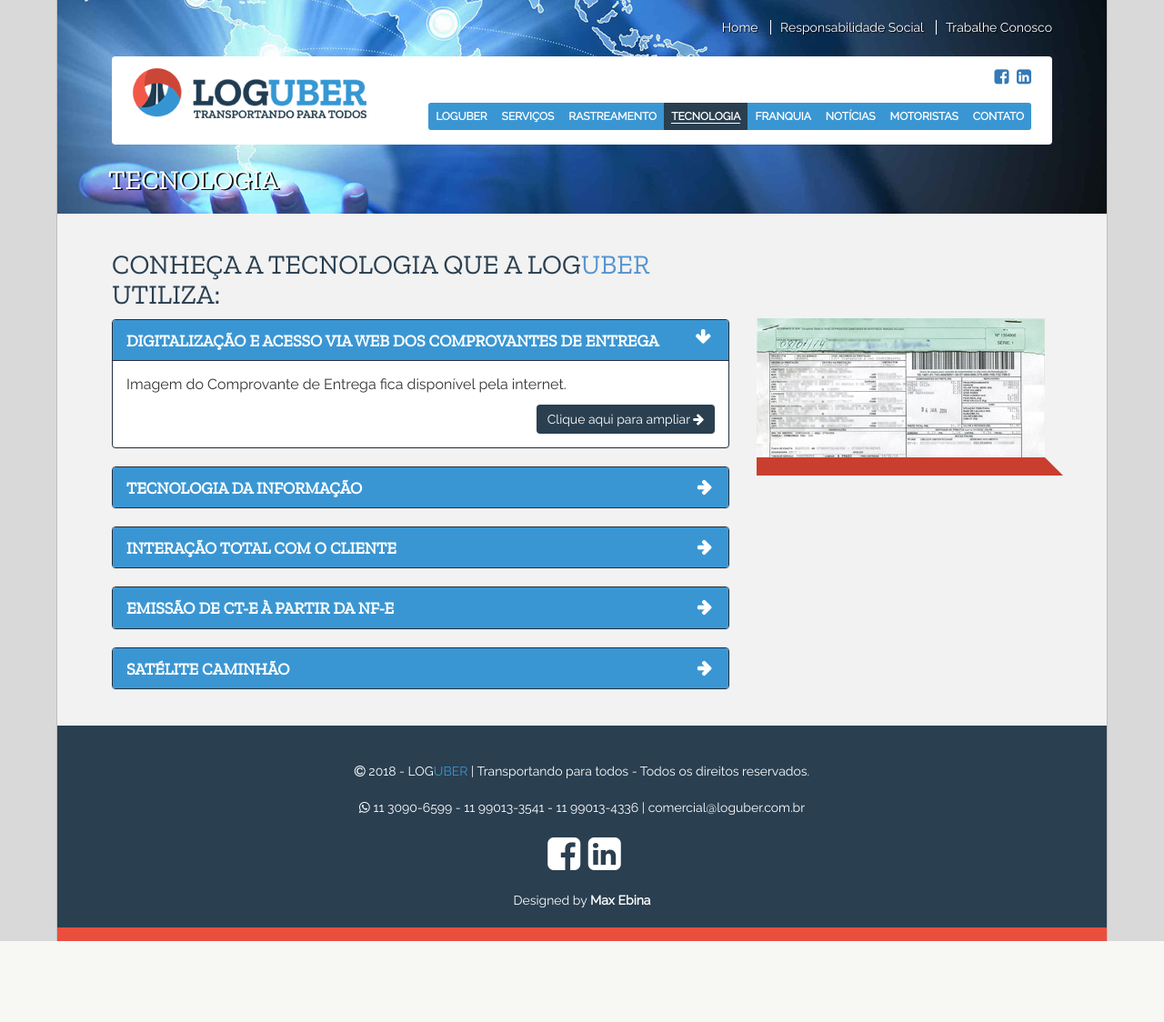
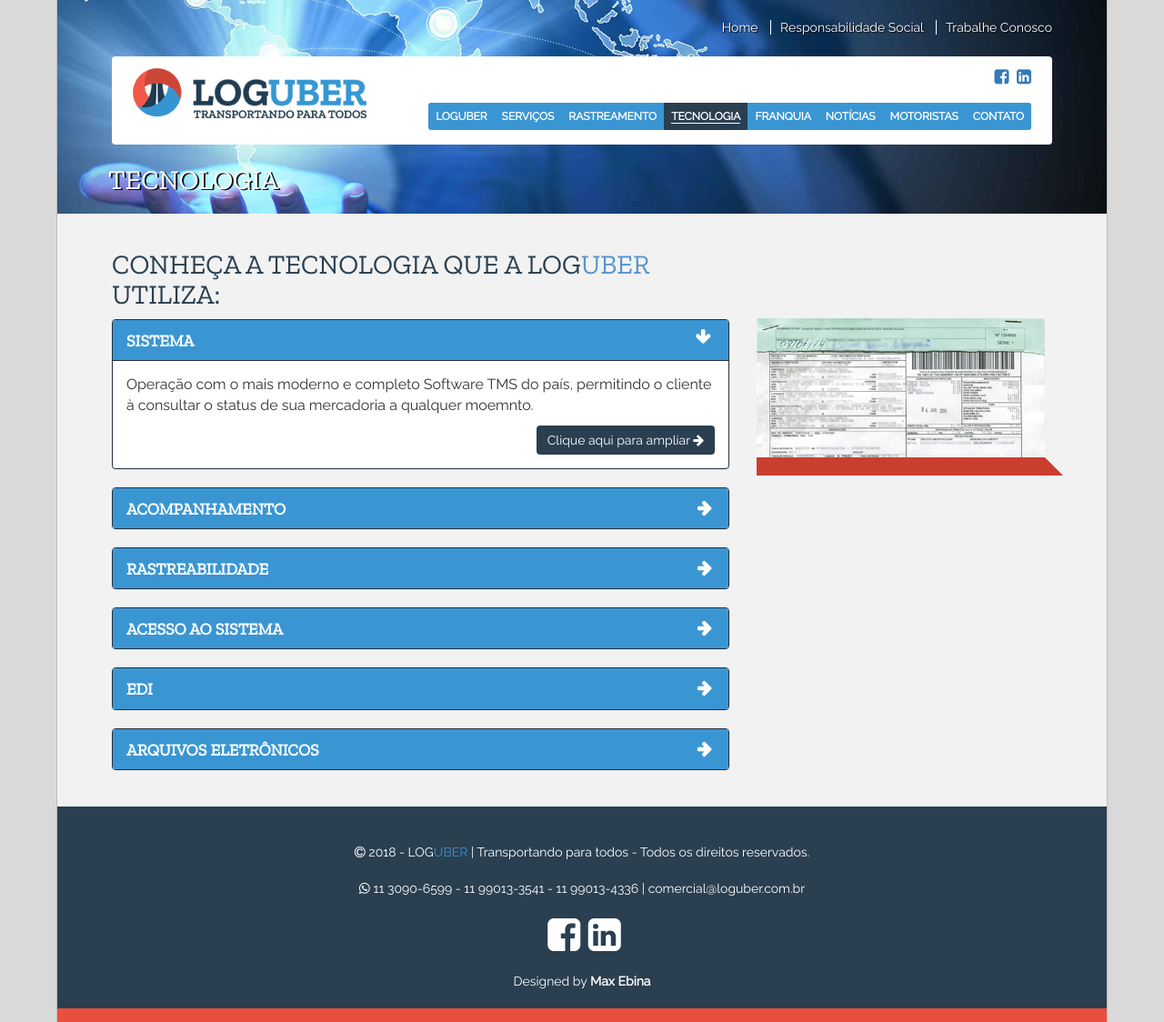
Before and after one commit to maxebina/loguber, a PHP site: page /tecnologia in a window 1280 px wide. Shown: the whole page at 91% size. Before the commit the page ends 1035 px from the top, so only its background shows below. Run offline with PHP 8.4, Linux system fonts and the light colour scheme; some libraries are stand-ins or nearby versions.

Commit message:
nova tab alteração imagem

```diff
--- a/js/scripts.js
+++ b/js/scripts.js
@@ -14,6 +14,9 @@ $(document).ready(function () {
    });
    $( "#btn5" ).click(function() {
         $("#img").attr("src", "img/tec-satelite-caminhao.png");
+   });
+   $( "#btn6" ).click(function() {
+        $("#img").attr("src", "img/tec-emissao-nfe.png");
    });
 });
 
--- a/tecnologia.php
+++ b/tecnologia.php
@@ -14,7 +14,7 @@
                 <div class="panel-heading" role="tab" id="headingOne">
                   <h3 class="panel-title">
                     <a data-toggle="collapse" data-parent="#accordion" href="#collapseOne" aria-expanded="true" aria-controls="collapseOne" id="btn1" value="Click">
-                        DIGITALIZAÇÃO E ACESSO VIA WEB DOS COMPROVANTES DE ENTREGA
+                      SISTEMA
                     </a>
                   </h3>
 
@@ -22,7 +22,7 @@
                 <div id="collapseOne" class="panel-collapse collapse in" role="tabpanel" aria-labelledby="headingOne">
                   <div class="panel-body">
                     <p>
-                        Imagem do Comprovante de Entrega fica disponível pela internet.
+                      Operação com o mais moderno e completo Software TMS do país, permitindo o cliente à consultar o status de sua mercadoria a qualquer moemnto.
                     </p>
                     <a href="" class="btn btn-primary fr cb" role="button" data-toggle="modal" data-target="#myModal">
                       Clique aqui para ampliar <i class="fa fa-arrow-right"></i>
@@ -35,7 +35,7 @@
                 <div class="panel-heading" role="tab" id="headingTwo">
                   <h3 class="panel-title">
                     <a class="collapsed" data-toggle="collapse" data-parent="#accordion" href="#collapseTwo" aria-expanded="false" aria-controls="collapseTwo" id="btn2" value="Click">
-                        TECNOLOGIA DA INFORMAÇÃO
+                      ACOMPANHAMENTO
                     </a>
                   </h3>
 
@@ -43,7 +43,7 @@
                 <div id="collapseTwo" class="panel-collapse collapse" role="tabpanel" aria-labelledby="headingTwo">
                   <div class="panel-body">
                     <p>
-                        Operamos com o mais moderno e completos software TMS do País. O sistema permite aos nossos clientes, consultar a qualquer momento o status de sua mercadoria, sua localização e previsão da entrega. Ainda é possível, inclusive, disponibilizar a imagem digitalizada de um canhoto e/ou comprovante de entrega. Possuímos também disparos automáticos de relatórios de entrega, envios de SMS’s e integração com os clientes através de EDI.
+                      Ocorrências via e-mail - Envio automático de informações de ocorrências com a mercadoria ao cliente, via e-mail, disparados automáticamente.
                     </p>
                   </div>
                 </div>
@@ -53,7 +53,7 @@
                 <div class="panel-heading" role="tab" id="headingThree">
                   <h3 class="panel-title">
                     <a class="collapsed" data-toggle="collapse" data-parent="#accordion" href="#collapseThree" aria-expanded="false" aria-controls="collapseThree" id="btn3" value="Click">
-                        INTERAÇÃO TOTAL COM O CLIENTE
+                      RASTREABILIDADE
                     </a>
                   </h3>
 
@@ -61,22 +61,7 @@
                 <div id="collapseThree" class="panel-collapse collapse" role="tabpanel" aria-labelledby="headingThree">
                   <div class="panel-body">
                     <p>
-                        O Sistema permite que as informações com nossos clientes sejam da seguinte forma:
-                      </p>
-                      <p>
-                        • Ocorrências via e-mail - Envio automático de informações de ocorrências com a mercadoria ao cliente, via e-mail, disparados automaticamente.
-                      </p>
-                      <p>
-                        • Rastreamento de cargas pela Internet - Clientes localizam suas mercadorias em todas as fases do transporte, em tempo real pelo nosso site.
-                      </p>
-                      <p>
-                        • Acesso direto ao sistema - Possibilidade de liberação do acesso ao sistema, proporcionando integração total com a transportadora.
-                      </p>
-                      <p>
-                        • EDI - Troca de arquivos EDI (Notas Fiscais, embarcados, ocorrências, pré-faturas, etc.) com qualquer de nossos clientes, via e-mail, FTP ou webservice. O dísparo dos arquivos, pode ocorrer automaticamente, inclusive na data de hoje.
-                      </p>
-                      <p>
-                        Com estas possibilidades de troca de arquivos via sistema, a integração da transportadora com os seus clientes é total
+                      Rastreamento de cargas pela internet - Clientes localizam suas mercadorias em todas as fases do transporte, em tempo real pelo nosso site.
                     </p>
                   </div>
                 </div>
@@ -86,7 +71,7 @@
                 <div class="panel-heading" role="tab" id="headingFour">
                   <h3 class="panel-title">
                     <a class="collapsed" data-toggle="collapse" data-parent="#accordion" href="#collapseFour" aria-expanded="false" aria-controls="collapseFour" id="btn4" value="Click">
-                        EMISSÃO DE CT-E À PARTIR DA NF-E
+                      ACESSO AO SISTEMA
                     </a>
                   </h3>
 
@@ -94,7 +79,7 @@
                 <div id="collapseFour" class="panel-collapse collapse" role="tabpanel" aria-labelledby="headingFour">
                   <div class="panel-body">
                     <p>
-                        É possível importar arquivos XML de NF-e para geração automática de CTRC e CT-e, inclusive do Portal Nacional da NF-e, tronando assim, desnecessária a digitação e agilizando a expedição.
+                      Acesso direto ao sistema - Possiblidade de liberação do acesso ao sistema, proporcionando integração total com a transportadora.
                     </p>
                   </div>
                 </div>
@@ -104,7 +89,7 @@
                 <div class="panel-heading" role="tab" id="headingFive">
                   <h3 class="panel-title">
                     <a class="collapsed" data-toggle="collapse" data-parent="#accordion" href="#collapseFive" aria-expanded="false" aria-controls="collapseFive" id="btn5" value="Click">
-                        SATÉLITE CAMINHÃO
+                      EDI
                     </a>
                   </h3>
 
@@ -112,7 +97,25 @@
                 <div id="collapseFive" class="panel-collapse collapse" role="tabpanel" aria-labelledby="headingFive">
                   <div class="panel-body">
                     <p>
-                        É possível saber a localidade exata do seu motorista, chega das desculpas de que o carro quebrou e de outros problemas, temos a solução necessária para um acompanhamento e retorno preciso da sua carga.
+                      Troca arquivos EDI (Notas Fiscais, embarcados, ocorrências, pré-faturas, etc.) com qualquer de nossos clientes, via e-mail, FTP ou webservice. O disparo de arquivos, pode ocorrer automaticamente.
+                    </p>
+                  </div>
+                </div>
+              </div>
+
+              <div class="panel panel-default">
+                <div class="panel-heading" role="tab" id="headingSix">
+                  <h3 class="panel-title">
+                    <a class="collapsed" data-toggle="collapse" data-parent="#accordion" href="#collapseSix" aria-expanded="false" aria-controls="collapseSix" id="btn6" value="Click">
+                      ARQUIVOS ELETRÔNICOS
+                    </a>
+                  </h3>
+
+                </div>
+                <div id="collapseSix" class="panel-collapse collapse" role="tabpanel" aria-labelledby="headingSix">
+                  <div class="panel-body">
+                    <p>
+                      Possibilidade de importação de arquivos XML de NF-e para geração automática de CTRC e CT-e.
                     </p>
                   </div>
                 </div>
@@ -137,7 +140,7 @@
 
     <div id="myModal" class="modal fade" role="dialog">
       <div class="modal-dialog">
-          <!-- Modal content-->
+
         <div class="modal-content">
           <div class="modal-header">
             <button type="button" class="close" data-dismiss="modal">&times;</button>
```
Also changed, not shown: img/tec-emissao-nfe.png (added), img/tec-interacao.png. Lines whose indentation alone changed are shown as unchanged.
